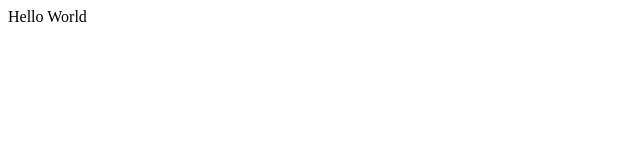
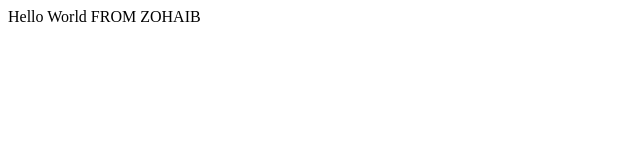
Before and after one commit to mohammadzohaib123/secret2020, a plain HTML site: page index.html in a window 1280 px wide. Shown: the whole page, without its empty margins (0-640 px from the left). Drawn offline with Linux system fonts and the light colour scheme.

Commit message:
Name Added in Index.html

```diff
--- a/index.html
+++ b/index.html
@@ -6,6 +6,6 @@
     <title>Document</title>
 </head>
 <body>
-    <div>Hello World</div>
+    <div>Hello World FROM ZOHAIB</div>
 </body>
 </html>
```
